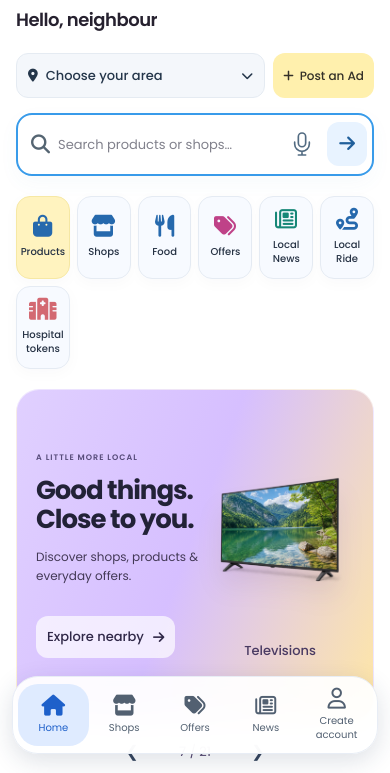
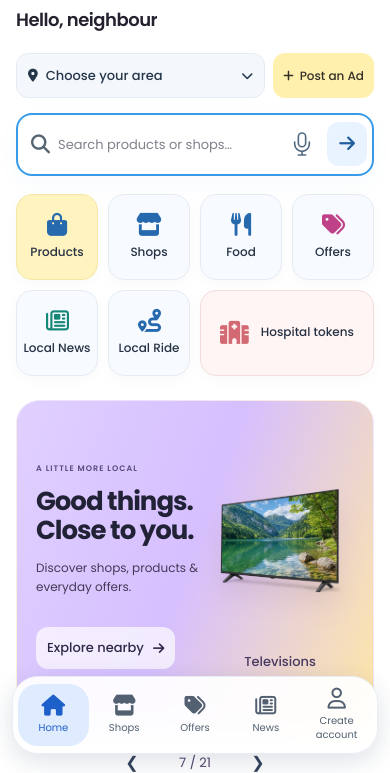
Before and after one commit to Sibi46/localdata, a Django app: template templates/index.html in a window 390 px wide. Shown: the part 78-851 px from the top of the page. Run offline with Django 4.2, Linux system fonts and the light colour scheme; the template is opened without the code that fills it, so the values that code supplies are empty; parts of the project's set-up code (start-up, migrations or seed data) failed here and were passed over.

Commit message:
Balance seven homepage shortcuts across mobile and desktop layouts

```diff
--- a/static/css/home-market.css
+++ b/static/css/home-market.css
@@ -194,3 +194,15 @@ html[lang=ta] .market-home .market-promotion h1{font-size:clamp(22px,4vw,42px);l
 
 .market-home .market-product-photos{grid-template-rows:auto 64px}
 .market-home .market-product-photos .market-photo-caption{grid-area:2 / 1;align-self:start;text-align:center;color:#493a62;font-size:13px!important;font-weight:500;line-height:1.5!important;margin:0;padding:8px 3px 0;overflow-wrap:anywhere}
+
+/* Seven discovery shortcuts: one desktop row and two balanced mobile rows. */
+.market-home .primary-shortcuts.market-shortcuts{grid-template-columns:repeat(7,minmax(0,1fr))}
+.market-home .market-shortcuts>a:focus-visible,.market-home .market-shortcuts>button:focus-visible{outline:3px solid #2669ad;outline-offset:3px}
+@media(max-width:600px){
+ .market-home .primary-shortcuts.market-shortcuts{grid-template-columns:repeat(4,minmax(0,1fr));gap:10px;margin:18px 0 24px}
+ .market-home .primary-shortcuts.market-shortcuts>a,.market-home .primary-shortcuts.market-shortcuts>button{min-height:86px;flex-direction:column;gap:8px;padding:12px 6px;border-radius:16px;font-size:12px!important;line-height:1.4!important;overflow-wrap:normal}
+ .market-home .primary-shortcuts.market-shortcuts>button[data-hospital-launch]{grid-column:span 2;flex-direction:row;gap:12px;padding:12px;background:#fff5f4;border-color:#f1deda}
+ .market-home .primary-shortcuts.market-shortcuts>button[data-hospital-launch]>span{max-width:110px;text-align:left}
+ .market-home .primary-shortcuts.market-shortcuts>a>i,.market-home .primary-shortcuts.market-shortcuts>button>i{font-size:23px}
+ .market-home .primary-shortcuts.market-shortcuts>a>span,.market-home .primary-shortcuts.market-shortcuts>button>span{font-size:inherit;line-height:inherit}
+}
--- a/templates/index.html
+++ b/templates/index.html
@@ -127,5 +127,5 @@
 <nav class="mobile-nav" aria-label="Mobile navigation"><a href="/" aria-current="page"><i class="fas fa-home" aria-hidden="true"></i><span>Home</span></a><a href="/businesses/"><i class="fas fa-store" aria-hidden="true"></i><span>Shops</span></a><a href="/advertise/"><i class="fas fa-tags" aria-hidden="true"></i><span>Offers</span></a><a href="/news/"><i class="far fa-newspaper" aria-hidden="true"></i><span>News</span></a><a href="{% if request.user.is_authenticated %}/account/{% else %}/register/{% endif %}"><i class="far fa-user" aria-hidden="true"></i><span>{% if request.user.is_authenticated %}Account{% else %}Create account{% endif %}</span></a></nav>
 
 <dialog id="area-dialog" class="area-dialog" aria-labelledby="area-title"><div class="area-dialog-inner"><button class="dialog-close icon-button" data-area-close type="button" aria-label="Close area selector"><i class="fas fa-times" aria-hidden="true"></i></button><span class="dialog-pin" aria-hidden="true"><i class="fas fa-map-marker-alt"></i></span><p class="eyebrow">LET'S MAKE IT LOCAL</p><h2 id="area-title">Where's your little<br>corner of the world?</h2><p>Enter your pincode to find businesses and offers around you.</p><form action="{% url 'select_area' %}" method="post">{% csrf_token %}<input type="hidden" name="next" value="/"><label for="local-pincode">Your pincode</label><div class="pin-input-row"><input id="local-pincode" name="pincode" type="text" inputmode="numeric" pattern="[1-9][0-9]{5}" minlength="6" maxlength="6" placeholder="e.g. 600001" value="{{ active_area }}" autocomplete="postal-code" required><button class="button button-green" type="submit">Explore <span aria-hidden="true">↗</span></button></div></form>{% if saved_areas %}<div class="saved-areas"><p>Your saved areas</p>{% for code in saved_areas %}<form method="post" action="{% url 'select_area' %}">{% csrf_token %}<input type="hidden" name="next" value="/"><button name="pincode" value="{{ code }}">{{ code }}</button></form>{% endfor %}</div>{% endif %}<a class="all-areas" href="/businesses/?pincode=">Just looking? Explore all businesses ↗</a></div></dialog>
-{% if not request.user.is_authenticated %}{% include 'includes/guest_account_dialog.html' %}<link rel="stylesheet" href="{% static 'css/local-prompts.css' %}?v=1"><script src="{% static 'js/local-prompts.js' %}?v=1" defer></script>{% endif %}{% include 'includes/promotion_tracking.html' %}<link rel="stylesheet" href="{% static 'css/home-language.css' %}?v=3">{% include 'includes/mobile_layout.html' %}<script src="{% static 'js/home-language.js' %}?v=7" defer></script><script src="{% static 'js/product-language.js' %}?v=5" defer></script><link rel="stylesheet" href="{% static 'css/home-market.css' %}?v=7"><script src="{% static 'js/product-voice.js' %}?v=1" defer></script><script src="{% static 'js/home-market.js' %}?v=5" defer></script><script src="{% static 'js/scheduled-ad-banner.js' %}?v=1" defer></script></body>
+{% if not request.user.is_authenticated %}{% include 'includes/guest_account_dialog.html' %}<link rel="stylesheet" href="{% static 'css/local-prompts.css' %}?v=1"><script src="{% static 'js/local-prompts.js' %}?v=1" defer></script>{% endif %}{% include 'includes/promotion_tracking.html' %}<link rel="stylesheet" href="{% static 'css/home-language.css' %}?v=3">{% include 'includes/mobile_layout.html' %}<script src="{% static 'js/home-language.js' %}?v=7" defer></script><script src="{% static 'js/product-language.js' %}?v=5" defer></script><link rel="stylesheet" href="{% static 'css/home-market.css' %}?v=8"><script src="{% static 'js/product-voice.js' %}?v=1" defer></script><script src="{% static 'js/home-market.js' %}?v=5" defer></script><script src="{% static 'js/scheduled-ad-banner.js' %}?v=1" defer></script></body>
 </html>
```
